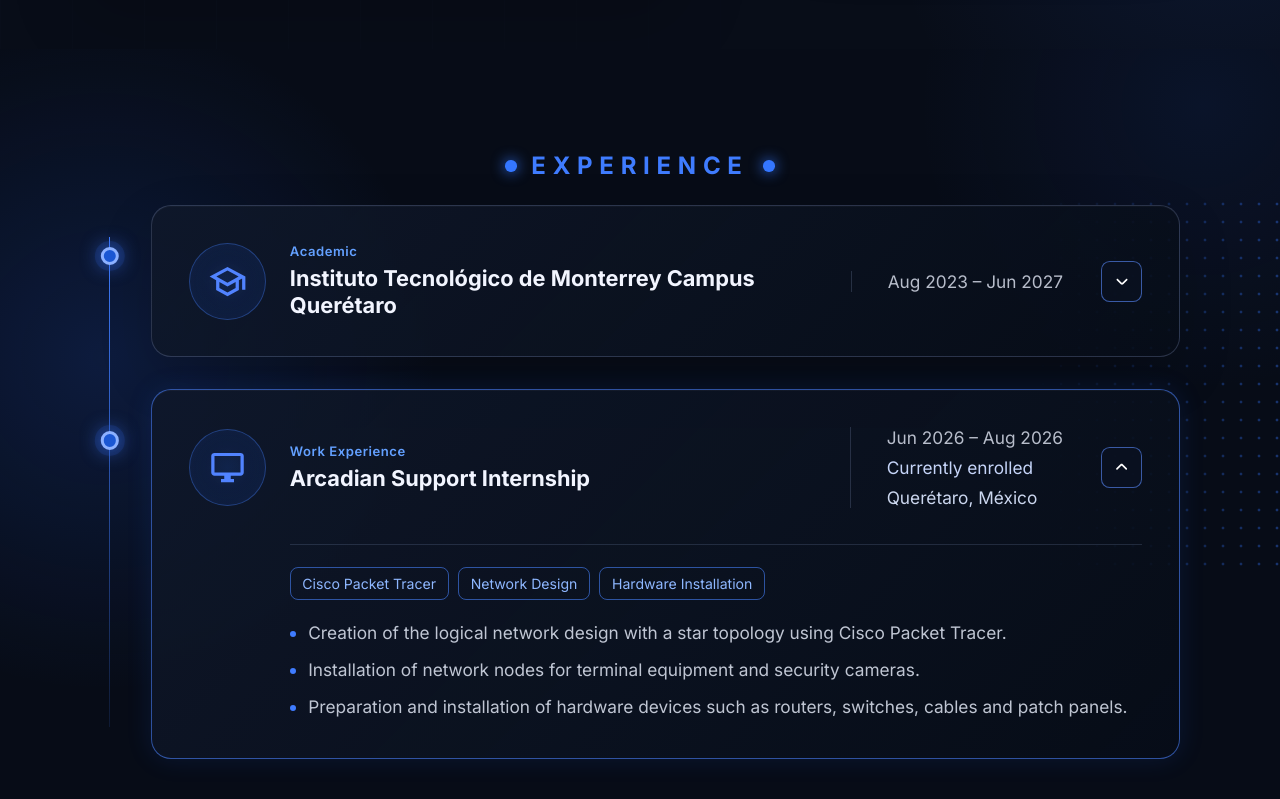
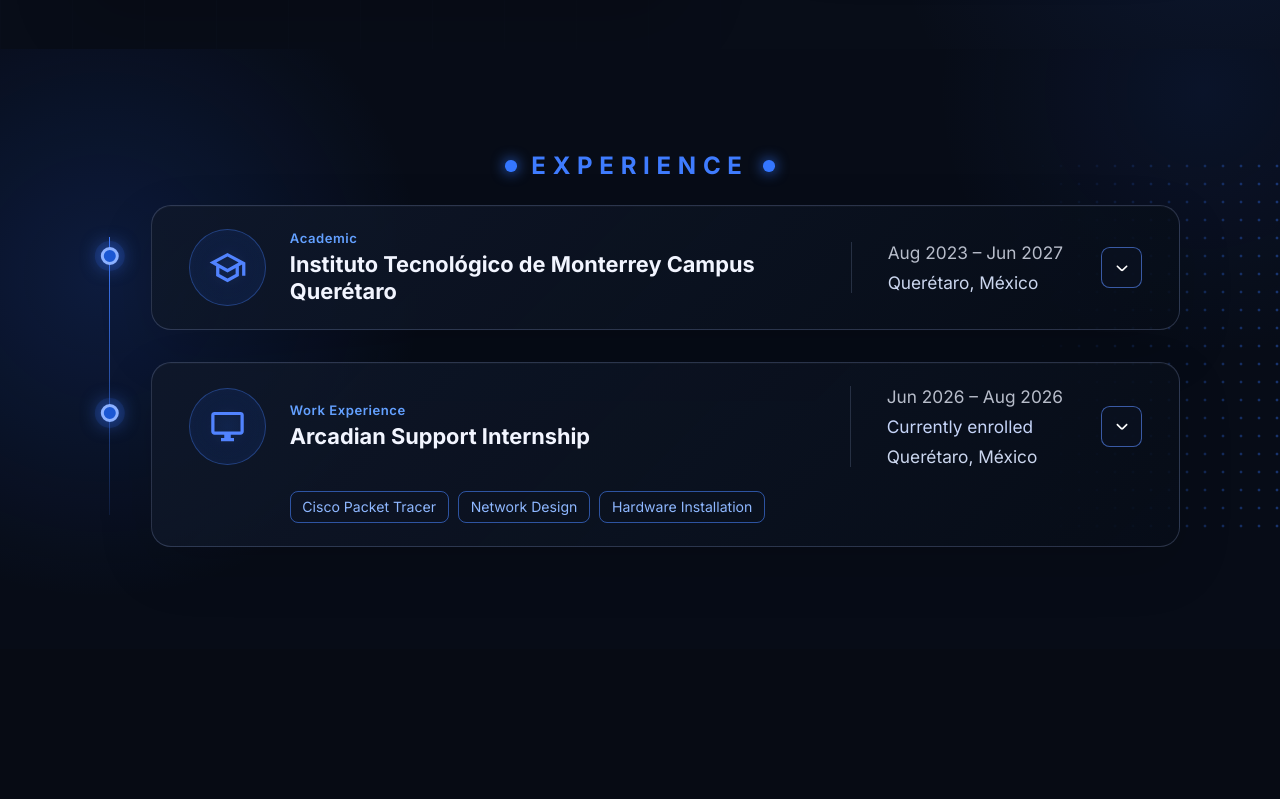
Before and after one commit to XMaster417/porfolio, a React app: page / in a window 1280 px wide. Shown: the part 1538-2337 px from the top of the page. After the commit the page ends 2187 px from the top, so only its background shows below. Built offline with nearby package versions, Linux system fonts and the light colour scheme; the HTML template or start-up script is replaced by a standard one.

Commit message:
update: ajusta tamaño de las tarjetas y la información que tienen

```diff
--- a/src/components/molecules/ExperienceCard.jsx
+++ b/src/components/molecules/ExperienceCard.jsx
@@ -12,7 +12,7 @@ const ExperienceCard = ({ experience, isExpanded, onToggle }) => {
   const experienceIcon = experienceIcons[experience.type]
 
   return (
-    <article className={`experience-card${isExpanded ? ' experience-card--expanded' : ''}`}>
+    <article className={`experience-card experience-card--${isExpanded ? 'expanded' : 'collapsed'}`}>
       <div className="experience-card__node" aria-hidden="true" />
 
       <div className="experience-card__summary">
@@ -29,13 +29,24 @@ const ExperienceCard = ({ experience, isExpanded, onToggle }) => {
         <div className="experience-card__meta">
           <p>{experience.period}</p>
           {experience.isCurrent && <span>Currently enrolled</span>}
-          {isExpanded && <p className="experience-card__location">{experience.location}</p>}
+          <p className="experience-card__location">{experience.location}</p>
         </div>
 
         <ExperienceToggle isExpanded={isExpanded} title={experience.title} onClick={onToggle} />
       </div>
 
-      {isExpanded && <ExperienceDetails {...experience} />}
+      {experience.technologies?.length > 0 && (
+        <div className="experience-card__technologies" aria-label="Tecnologías y habilidades">
+          {experience.technologies.map((technology) => <span key={technology}>{technology}</span>)}
+        </div>
+      )}
+
+      <div
+        className={`experience-card__details${isExpanded ? ' experience-card__details--expanded' : ''}`}
+        aria-hidden={!isExpanded}
+      >
+        <ExperienceDetails details={experience.details} />
+      </div>
     </article>
   )
 }
--- a/src/components/molecules/ExperienceDetails.jsx
+++ b/src/components/molecules/ExperienceDetails.jsx
@@ -1,12 +1,6 @@
-const ExperienceDetails = ({ details, technologies = [] }) => {
+const ExperienceDetails = ({ details }) => {
   return (
     <div className="experience-details">
-      {technologies.length > 0 && (
-        <div className="experience-details__technologies" aria-label="Tecnologías y habilidades">
-          {technologies.map((technology) => <span key={technology}>{technology}</span>)}
-        </div>
-      )}
-
       <ul>
         {details.map((detail) => <li key={detail}>{detail}</li>)}
       </ul>
--- a/src/hooks/useExperienceTimeline.js
+++ b/src/hooks/useExperienceTimeline.js
@@ -38,7 +38,7 @@ const formatDate = (date) => new Intl.DateTimeFormat('en', {
 const formatPeriod = ({ startDate, endDate }) => `${formatDate(startDate)} – ${formatDate(endDate ?? new Date())}`
 
 const useExperienceTimeline = () => {
-  const [expandedExperienceIds, setExpandedExperienceIds] = useState(['arcadian-support'])
+  const [expandedExperienceIds, setExpandedExperienceIds] = useState([])
 
   const timelineExperiences = useMemo(() => experiences.map((experience) => ({
     ...experience,
--- a/src/styles/home.css
+++ b/src/styles/home.css
@@ -74,6 +74,7 @@
 .experience-timeline { --timeline-padding: clamp(1.4rem, 4vw, 4.2rem); --timeline-line-position: .55rem; position: relative; display: grid; gap: 2rem; padding-left: var(--timeline-padding); }
 .experience-timeline::before { position: absolute; z-index: 0; top: 2rem; bottom: 2rem; left: var(--timeline-line-position); width: 1px; content: ''; background: linear-gradient(#3f7cff, rgba(63, 124, 255, .12)); }
 .experience-card { position: relative; padding: clamp(1.35rem, 3vw, 2.3rem); border: 1px solid rgba(163, 184, 234, .22); border-radius: 1.25rem; background: linear-gradient(135deg, rgba(15, 24, 42, .88), rgba(7, 13, 24, .78)); box-shadow: inset 0 1px rgba(255, 255, 255, .025), 0 20px 55px rgba(0, 0, 0, .13); transition: border-color 200ms ease, box-shadow 200ms ease; }
+.experience-card--collapsed { padding-block: clamp(1rem, 1.8vw, 1.5rem); }
 .experience-card--expanded { border-color: rgba(74, 130, 255, .58); box-shadow: inset 0 1px rgba(255, 255, 255, .035), 0 0 26px rgba(42, 101, 244, .13); }
 .experience-card__node { position: absolute; z-index: 1; top: 2.55rem; left: calc(var(--timeline-line-position) - var(--timeline-padding)); width: 1.15rem; height: 1.15rem; border: 3px solid #8db1ff; border-radius: 50%; background: #1b57d3; box-shadow: 0 0 0 6px rgba(49, 103, 234, .15), 0 0 20px #3975f4; transform: translateX(-50%); }
 .experience-card__summary { display: grid; grid-template-columns: minmax(0, 1fr) auto auto; align-items: center; gap: clamp(1rem, 3vw, 2.7rem); }
@@ -86,14 +87,18 @@
 .experience-card__meta p, .experience-card__meta span { margin: 0; }
 .experience-card__meta span { color: #c5d4f8; }
 .experience-card__location { color: #cbd6ee; }
+.experience-card__technologies { display: flex; flex-wrap: wrap; gap: .6rem; margin: clamp(1rem, 2vw, 1.5rem) 0 0 calc(clamp(3.5rem, 6vw, 5rem) + clamp(.9rem, 2vw, 1.5rem)); }
+.experience-card__technologies span { padding: .42rem .72rem; border: 1px solid rgba(72, 132, 255, .58); border-radius: .5rem; color: #8eb7ff; font-size: .88rem; }
 .experience-toggle { display: grid; place-items: center; width: 2.55rem; aspect-ratio: 1; padding: .6rem; border: 1px solid rgba(91, 140, 255, .6); border-radius: .55rem; background: rgba(10, 18, 33, .7); cursor: pointer; transition: background-color 180ms ease, transform 180ms ease; }
 .experience-toggle img { width: 100%; height: 100%; filter: invert(1) brightness(2); transition: transform 200ms ease; }
 .experience-toggle:hover { background: rgba(48, 103, 228, .2); transform: translateY(-2px); }
 .experience-toggle--expanded img { transform: rotate(180deg); }
 .experience-toggle:focus-visible { outline: 3px solid #77a0ff; outline-offset: 3px; }
+.experience-card__details { display: grid; grid-template-rows: 0fr; overflow: hidden; opacity: 0; transition: grid-template-rows 300ms ease, opacity 180ms ease; }
+.experience-card__details--expanded { grid-template-rows: 1fr; opacity: 1; }
+.experience-card__details > .experience-details { min-height: 0; overflow: hidden; }
+.experience-card__details:not(.experience-card__details--expanded) .experience-details { margin-top: 0; padding-top: 0; border-top: 0; }
 .experience-details { margin: clamp(1.5rem, 3vw, 2.25rem) 0 0 calc(clamp(3.5rem, 6vw, 5rem) + clamp(.9rem, 2vw, 1.5rem)); padding-top: 1.4rem; border-top: 1px solid rgba(163, 184, 234, .16); }
-.experience-details__technologies { display: flex; flex-wrap: wrap; gap: .6rem; margin-bottom: 1.25rem; }
-.experience-details__technologies span { padding: .42rem .72rem; border: 1px solid rgba(72, 132, 255, .58); border-radius: .5rem; color: #8eb7ff; font-size: .88rem; }
 .experience-details ul { display: grid; gap: .65rem; margin: 0; padding-left: 1.15rem; color: rgba(226, 232, 245, .84); font-size: clamp(.94rem, 1.45vw, 1.08rem); line-height: 1.55; }
 .experience-details li::marker { color: #3f7cff; }
-@media (max-width: 700px) { .experience-section { padding: 4.2rem 1.5rem; } .experience-timeline { --timeline-padding: 1.4rem; --timeline-line-position: .4rem; gap: 1.25rem; padding-left: var(--timeline-padding); } .experience-card { padding: 1.2rem; border-radius: 1rem; } .experience-card__node { top: 2.1rem; width: .95rem; height: .95rem; } .experience-card__summary { grid-template-columns: minmax(0, 1fr) auto; gap: 1rem; } .experience-card__meta { grid-column: 1 / -1; min-width: 0; padding: .9rem 0 0; border-top: 1px solid rgba(163, 184, 234, .16); border-left: 0; } .experience-card__location { font-size: .93rem; } .experience-card__type { font-size: .72rem; } .experience-card h3 { font-size: .98rem; } .experience-card__icon { width: 3.35rem; } .experience-details { margin: 1.25rem 0 0; padding-top: 1.1rem; } .experience-details ul { font-size: .93rem; } }
+@media (max-width: 700px) { .experience-section { padding: 4.2rem 1.5rem; } .experience-timeline { --timeline-padding: 1.4rem; --timeline-line-position: .4rem; gap: 1.25rem; padding-left: var(--timeline-padding); } .experience-card { padding: 1.2rem; border-radius: 1rem; } .experience-card__node { top: 2.1rem; width: .95rem; height: .95rem; } .experience-card--expanded .experience-card__node { top: 2.1rem; transform: translateX(-50%); } .experience-card__summary { grid-template-columns: minmax(0, 1fr) auto; gap: 1rem; } .experience-card__meta { grid-column: 1 / -1; min-width: 0; padding: .9rem 0 0; border-top: 1px solid rgba(163, 184, 234, .16); border-left: 0; } .experience-card__location { font-size: .93rem; } .experience-card__technologies { margin-left: 0; } .experience-card__type { font-size: .72rem; } .experience-card h3 { font-size: .98rem; } .experience-card__icon { width: 3.35rem; } .experience-details { margin: 1.25rem 0 0; padding-top: 1.1rem; } .experience-details ul { font-size: .93rem; } }
```
